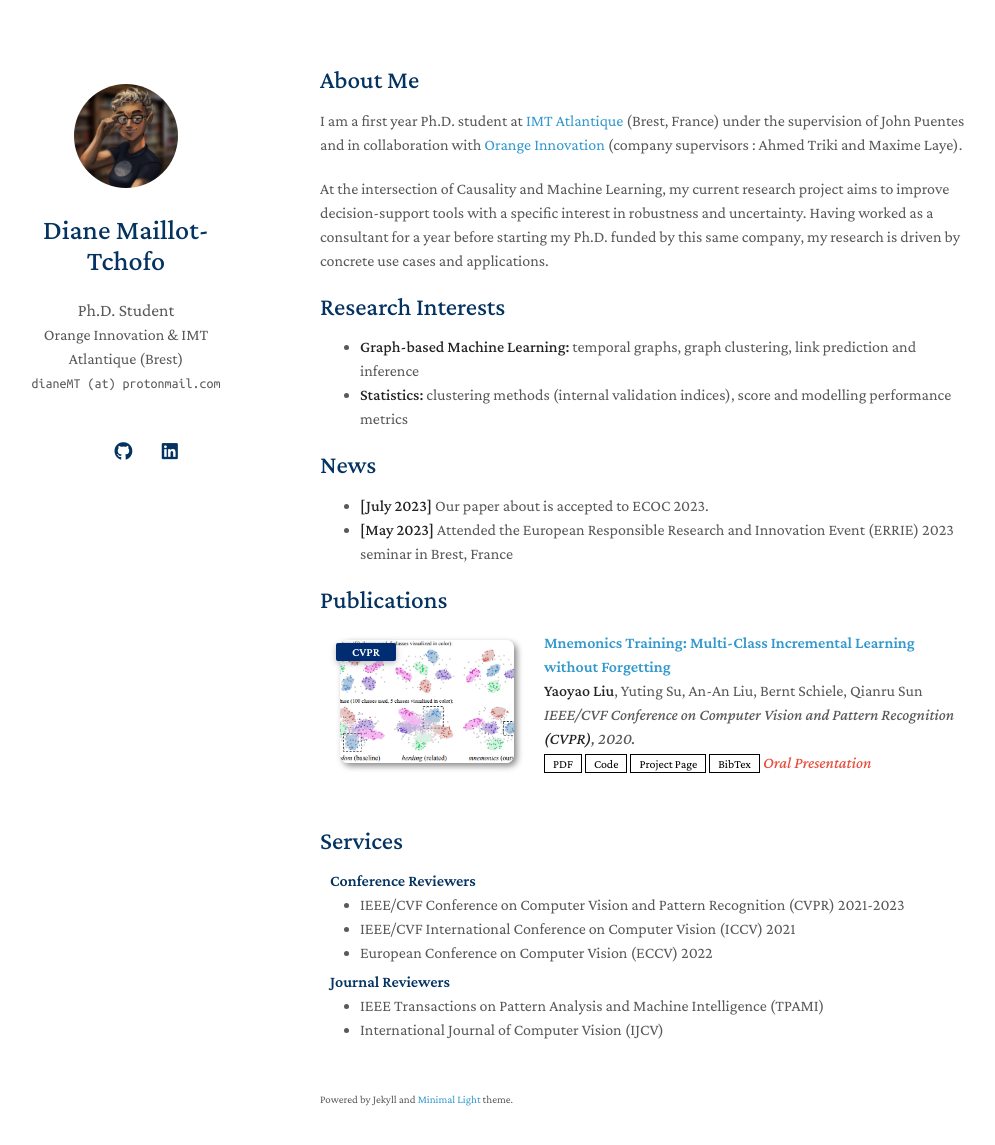
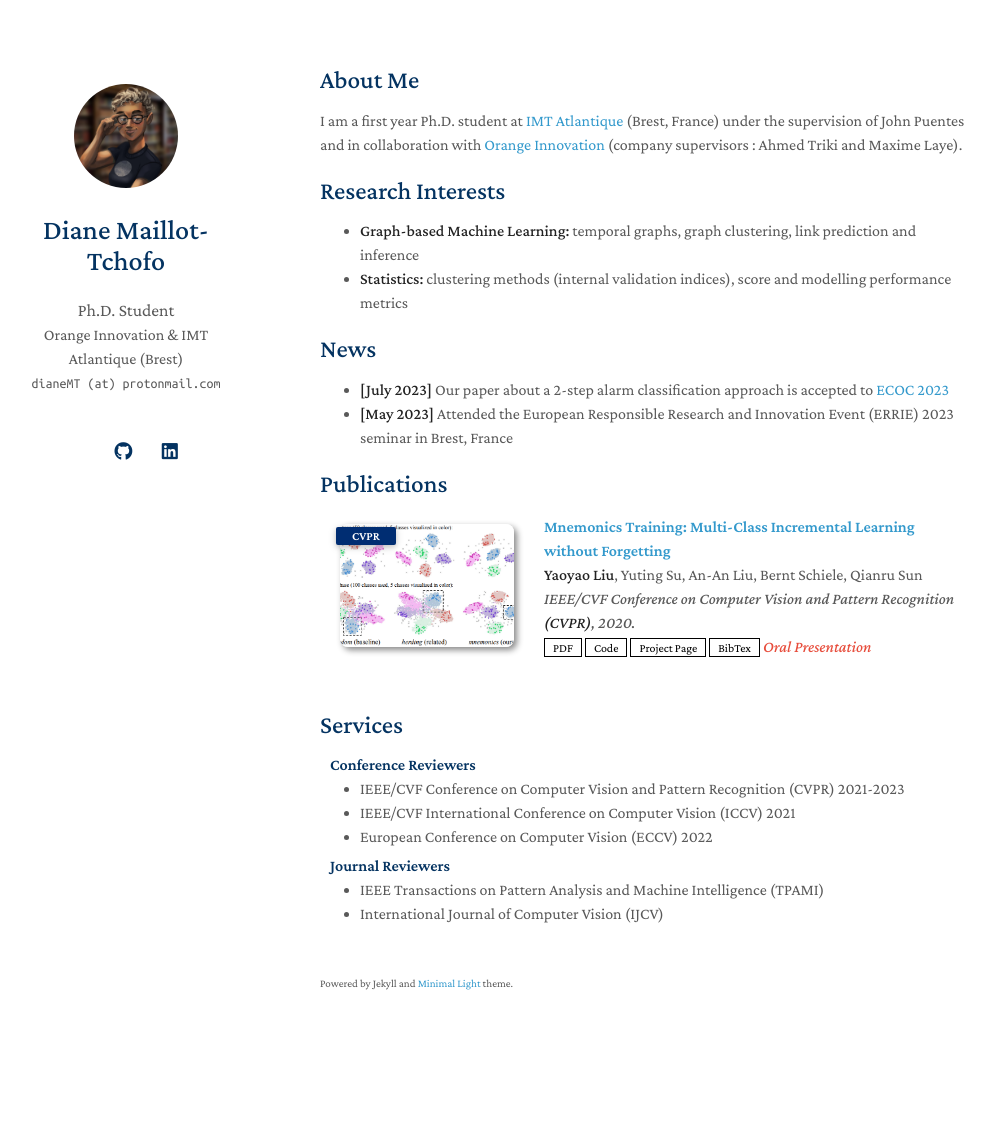
Before and after one commit to DianeMT/DianeMT.github.io, a Jekyll site: the page built from index.md, in a window 1280 px wide and 1180 px high. Shown: the top 1145 px of the window, without its empty margins (150-1145 px from the left). Built offline with Jekyll 4.4.1, drawn with Linux system fonts in a browser that asks for light colours; nearby versions of some CDN libraries; a style sheet for code colours, icons or effects is not loaded; our own code applies the rules of GitHub Pages for plain Markdown files.

Commit message:
Update index.md

```diff
--- a/index.md
+++ b/index.md
@@ -6,7 +6,6 @@ layout: homepage
 
 I am a first year Ph.D. student at [IMT Atlantique](https://www.imt-atlantique.fr/en) (Brest, France) under the supervision of John Puentes and  in collaboration with [Orange Innovation](https://hellofuture.orange.com/en/) (company supervisors : Ahmed Triki and Maxime Laye).
 
-At the intersection of Causality and Machine Learning, my current research project aims to improve decision-support tools with a specific interest in robustness and uncertainty. Having worked as a consultant for a year before starting my Ph.D. funded by this same company, my research is driven by concrete use cases and applications.
 
 ## Research Interests
 
@@ -15,7 +14,7 @@ At the intersection of Causality and Machine Learning, my current research proje
 
 ## News
 
-- **[July 2023]** Our paper about  is accepted to ECOC 2023.
+- **[July 2023]** Our paper about a 2-step alarm classification approach is accepted to [ECOC 2023](https://ecoc2023.theiet.org/)
 - **[May 2023]** Attended the European Responsible Research and Innovation Event (ERRIE) 2023 seminar in Brest, France
 
 
```
